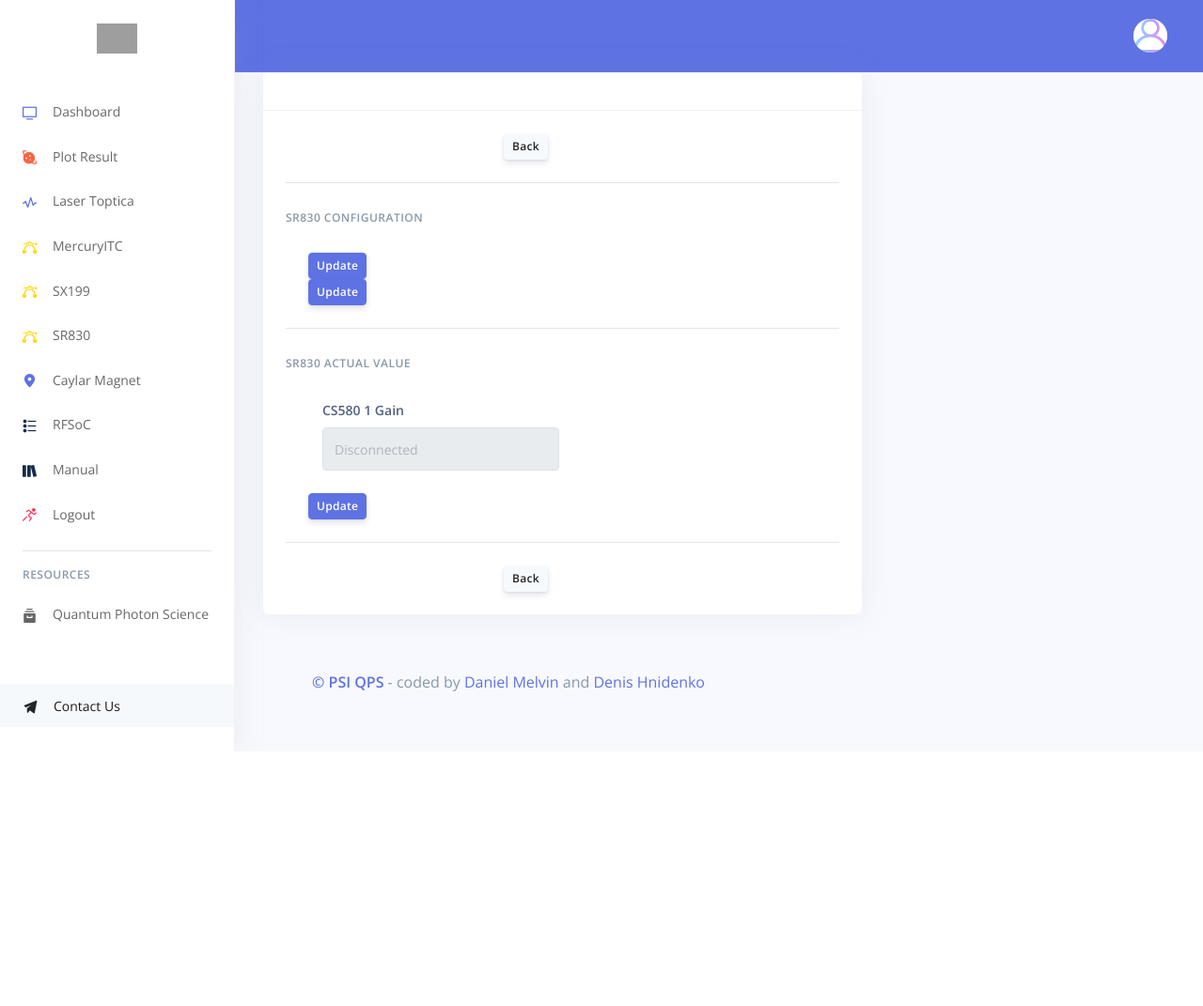
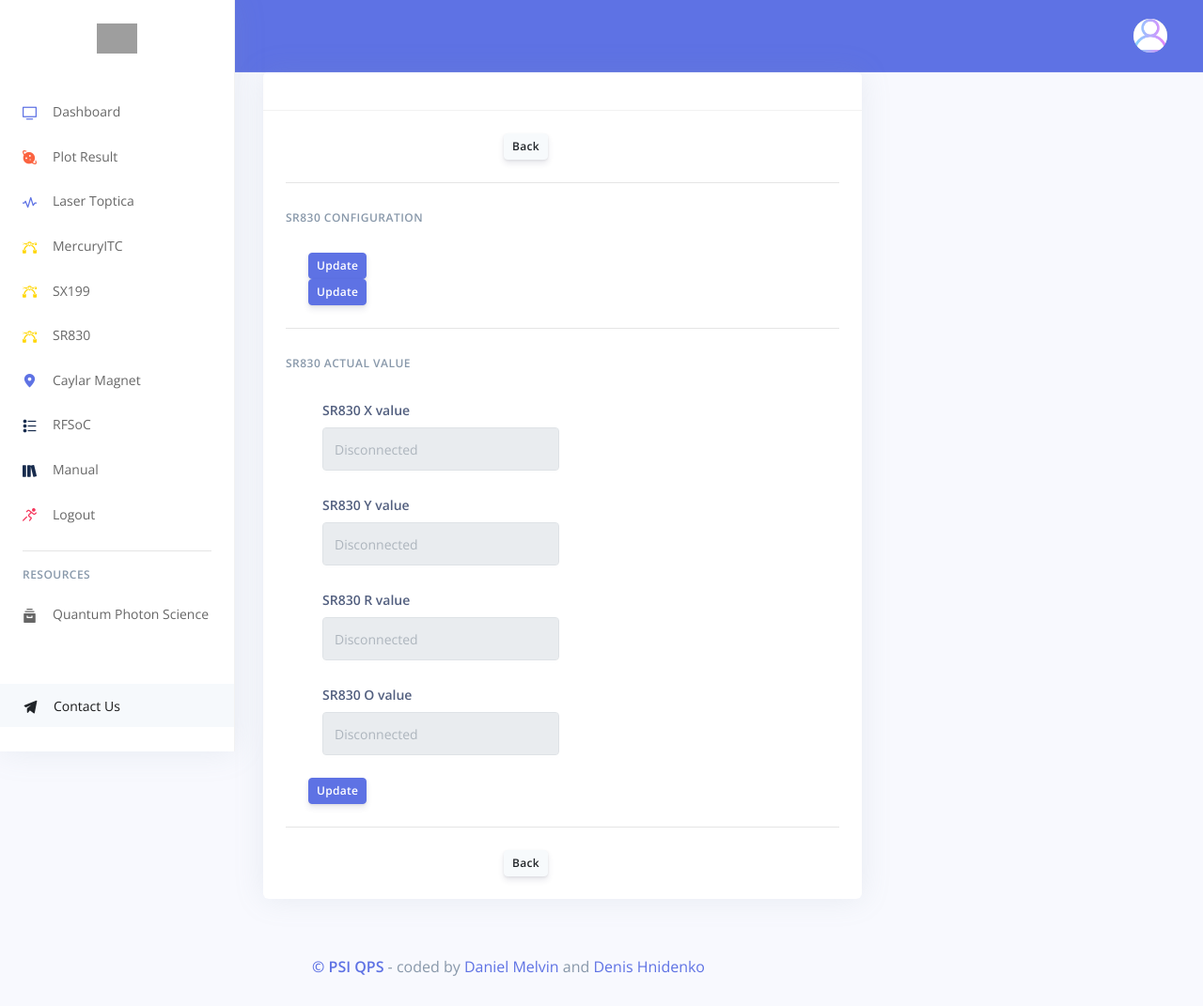
Before and after one commit to DenisSKK/qc_website-main, a Django app: template apps/templates/home/sr830.html in a window 1280 px wide. Shown: the whole page at 94% size. Before the commit the page ends 800 px from the top, so only its background shows below. Run offline with Django 3.2, Linux system fonts and the light colour scheme; the template is opened without the code that fills it, so the values that code supplies are empty; some libraries are stand-ins or nearby versions; grey boxes are pictures that could not be loaded.

Commit message:
SR website adding X reading

```diff
--- a/apps/templates/home/sr830.html
+++ b/apps/templates/home/sr830.html
@@ -78,11 +78,47 @@
             <div class="pl-lg-4">
               <div class="col-md-6">
                 <div class="form-group">
-                  <label class="form-control-label" for="input-x">CS580 1 Gain</label>
-                  {% if connectedlink1 %}
+                  <label class="form-control-label" for="input-x">SR830 X value</label>
+                  {% if connected %}
                   <input id="input-x" class="form-control" name="X" placeholder="N/A"
                          type="number" step="any" value="{{X}}" disabled/>
                   {% else %} <input id="input-x" class="form-control" name="X" placeholder="Disconnected"
+                                    type="number"
+                                    step="any" value="NA" disabled/>
+                  {% endif %}
+                </div>
+              </div>
+              <div class="col-md-6">
+                <div class="form-group">
+                  <label class="form-control-label" for="input-y">SR830 Y value</label>
+                  {% if connected %}
+                  <input id="input-y" class="form-control" name="Y" placeholder="N/A"
+                         type="number" step="any" value="{{Y}}" disabled/>
+                  {% else %} <input id="input-y" class="form-control" name="Y" placeholder="Disconnected"
+                                    type="number"
+                                    step="any" value="NA" disabled/>
+                  {% endif %}
+                </div>
+              </div>
+              <div class="col-md-6">
+                <div class="form-group">
+                  <label class="form-control-label" for="input-r">SR830 R value</label>
+                  {% if connected %}
+                  <input id="input-r" class="form-control" name="R" placeholder="N/A"
+                         type="number" step="any" value="{{R}}" disabled/>
+                  {% else %} <input id="input-r" class="form-control" name="R" placeholder="Disconnected"
+                                    type="number"
+                                    step="any" value="NA" disabled/>
+                  {% endif %}
+                </div>
+              </div>
+              <div class="col-md-6">
+                <div class="form-group">
+                  <label class="form-control-label" for="input-o">SR830 O value</label>
+                  {% if connected %}
+                  <input id="input-o" class="form-control" name="O" placeholder="N/A"
+                         type="number" step="any" value="{{O}}" disabled/>
+                  {% else %} <input id="input-o" class="form-control" name="O" placeholder="Disconnected"
                                     type="number"
                                     step="any" value="NA" disabled/>
                   {% endif %}
```
